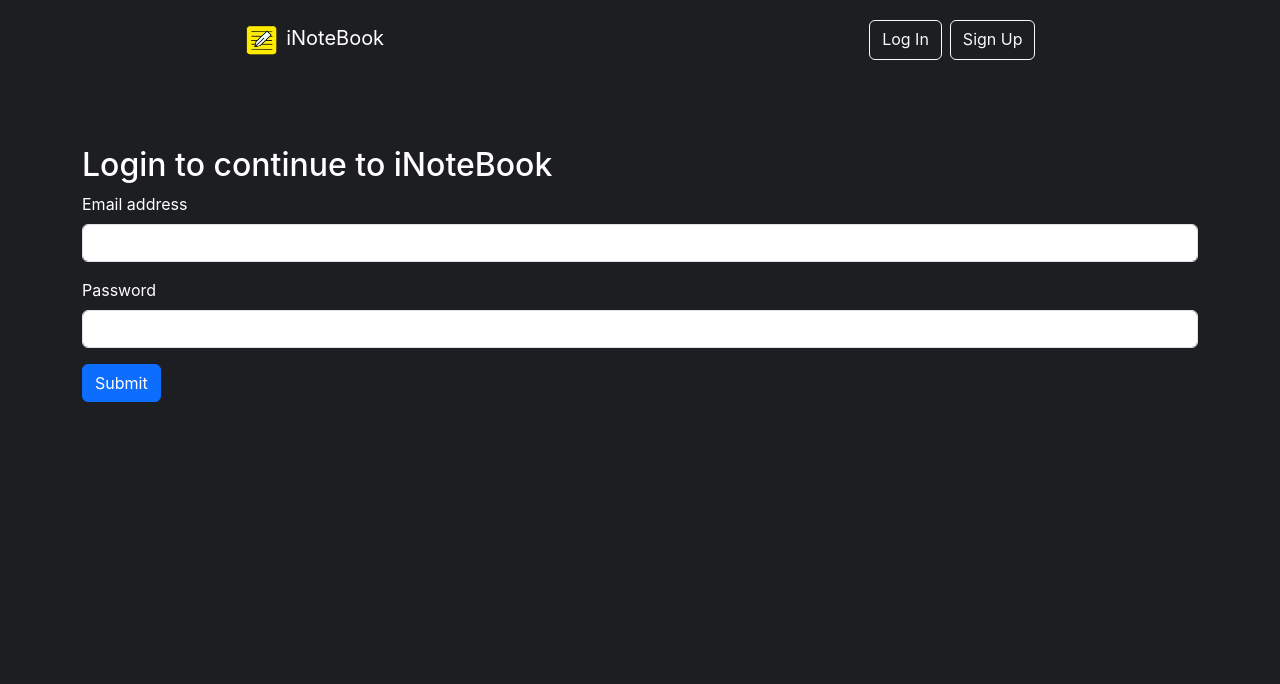
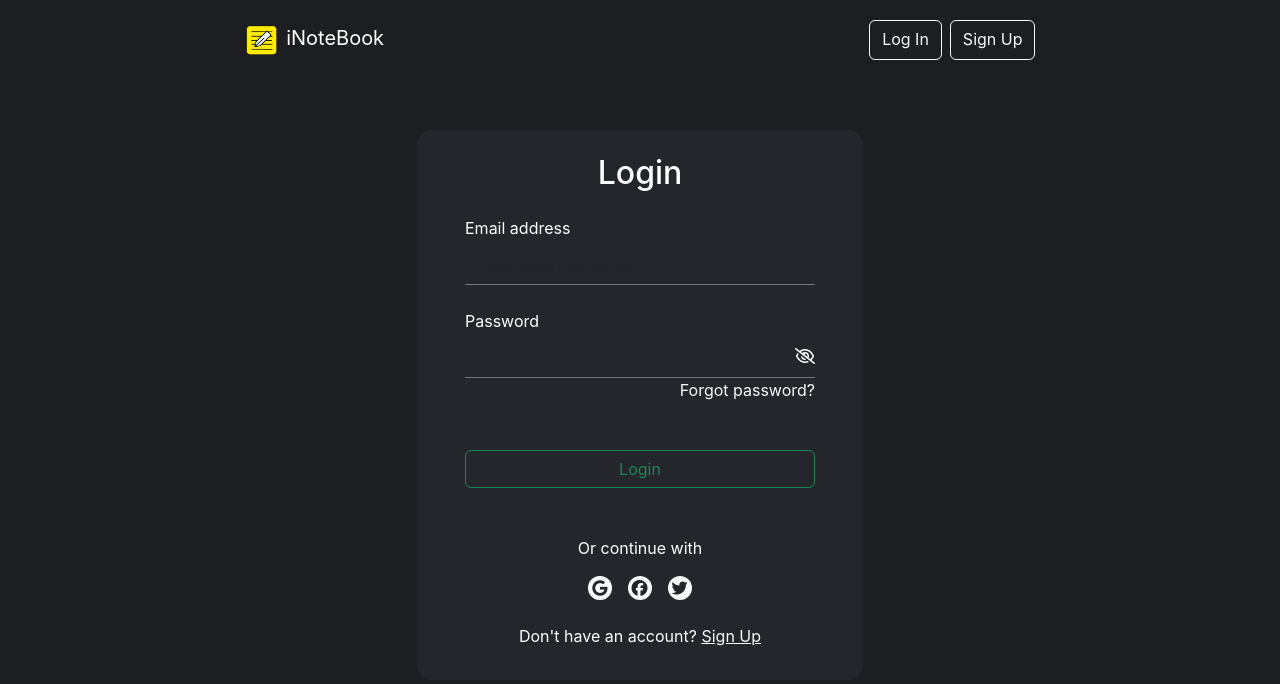
Before and after one commit to ToufikGouri/iNoteBook, a React (Create React App) app: page /login in a window 1280 px wide. Shown: the top 684 px of the page. Built offline with nearby package versions, Linux system fonts and the light colour scheme; the HTML template or start-up script is replaced by a standard one.

Commit message:
Login page updated

```diff
--- a/src/components/Login.js
+++ b/src/components/Login.js
@@ -1,8 +1,10 @@
 import React, { useState } from 'react'
-import { useNavigate } from 'react-router-dom'
+import { Link, useNavigate } from 'react-router-dom'
+import "../css/authPage.css"
 
 const Login = (props) => {
     const [credentials, setCredentials] = useState({ email: '', password: '' })
+    const [showpass, setShowpass] = useState(false)
     let navigate = useNavigate()
 
     const handleSubmit = async (e) => {
@@ -31,18 +33,32 @@ const Login = (props) => {
 
     return (
         <>
-            <h2 className='mt-3 text-white'>Login to continue to iNoteBook</h2>
-            <form className='text-white' onSubmit={handleSubmit}>
-                <div className="mb-3">
-                    <label htmlFor="email" className="form-label">Email address</label>
-                    <input type="email" className="form-control" value={credentials.email} onChange={onChange} id="email" name='email' aria-describedby="emailHelp" />
+            <div className="authContainer container">
+                <h2 className='text-white text-center my-4'>Login</h2>
+                <form className='text-white d-flex flex-column align-items-center' onSubmit={handleSubmit}>
+                    <div className="mb-4 mx-5">
+                        <label htmlFor="email" className="form-label">Email address</label>
+                        <input type="email" className="form-control" value={credentials.email} onChange={onChange} id="email" name='email' aria-describedby="emailHelp" placeholder="Type your username" />
+                    </div>
+                    <div className="mb-4 mx-5 position-relative">
+                        <label htmlFor="password" className="form-label">Password</label>
+                        <input type={showpass ? "text" : "password"} className="form-control " value={credentials.password} onChange={onChange} id="password" name='password' />
+                        <i onClick={() => setShowpass(!showpass)} className={`fa-regular fa-eye${showpass ? "" : "-slash"} eyeLogo loginLink mb-1`}></i>
+                        <Link className='text-light position-absolute text-decoration-none end-0 loginLink'>Forgot password?</Link>
+                    </div>
+                    <button type="submit" className="btn btn-outline-success my-5" >Login</button>
+                </form>
+
+                <div className="text-center">
+                    <p>Or continue with</p>
+                    <div>
+                        <i className="fa-brands fa-google mx-2 text-dark bg-light p-1 rounded-circle loginLink"></i>
+                        <i className="fa-brands fa-facebook mx-2 text-dark bg-light p-1 rounded-circle loginLink"></i>
+                        <i className="fa-brands fa-twitter mx-2 text-dark bg-light p-1 rounded-circle loginLink"></i>
+                    </div>
+                    <p className='my-4'>Don't have an account? <Link to="/signup" className='text-light loginLink'>Sign Up</Link></p>
                 </div>
-                <div className="mb-3">
-                    <label htmlFor="password" className="form-label">Password</label>
-                    <input type="password" className="form-control" value={credentials.password} onChange={onChange} id="password" name='password' />
-                </div>
-                <button type="submit" className="btn btn-primary">Submit</button>
-            </form>
+            </div>
         </>
     )
 }
--- a/src/components/Navbar.js
+++ b/src/components/Navbar.js
@@ -1,5 +1,5 @@
-import React from 'react'
-import { Link, useNavigate } from "react-router-dom";
+import React, { useEffect } from 'react'
+import { Link, useLocation, useNavigate } from "react-router-dom";
 import Favicon from '../iNoteBook Logo.png'
 
 const Navbar = () => {
@@ -8,6 +8,15 @@ const Navbar = () => {
         localStorage.removeItem('token')
         navigate('/logout')
     }
+
+    // To change the title for each page
+    const location = useLocation()
+    useEffect(() => {
+        location.pathname === "/" && (document.title = "iNoteBook - Your notebook on the cloud")
+        location.pathname === "/login" && (document.title = "Login - iNoteBook")
+        location.pathname === "/logout" && (document.title = "iNoteBook - Your notebook on the cloud")
+        location.pathname === "/signup" && (document.title = "Sign Up - iNoteBook")
+    }, [location.pathname])
 
     return (
         <nav>
--- /dev/null
+++ b/src/css/authPage.css
@@ -0,0 +1,35 @@
+.authContainer {
+    display: flex;
+    flex-direction: column;
+    width: 40%;
+    background-color: #25262B;
+    border-radius: 15px;
+    color: white;
+    height: 550px;
+}
+
+.authContainer input {
+    background: transparent !important;
+    color: white !important;
+    border-radius: 0;
+    border: none;
+    box-shadow: none !important;
+    border-bottom: 1px solid rgb(115, 115, 115);
+    width: 350px;
+}
+
+.authContainer button {
+    width: 350px;
+}
+
+.eyeLogo {
+    position: absolute;
+    right: 0;
+    bottom: 10px;
+}
+
+.loginLink:hover {
+    color: #858585 !important;
+}
+
+/* Sign Up css */
```
